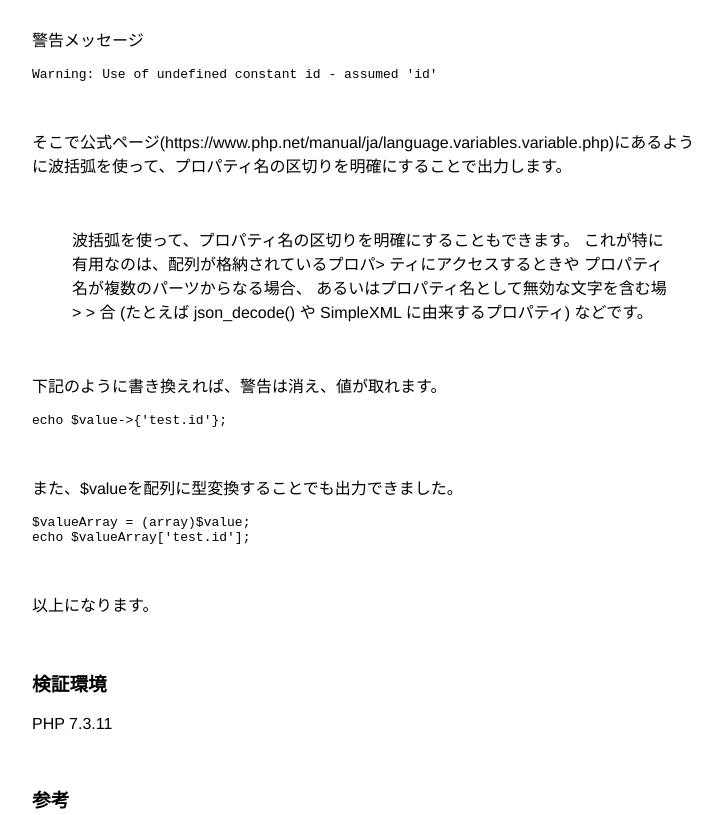
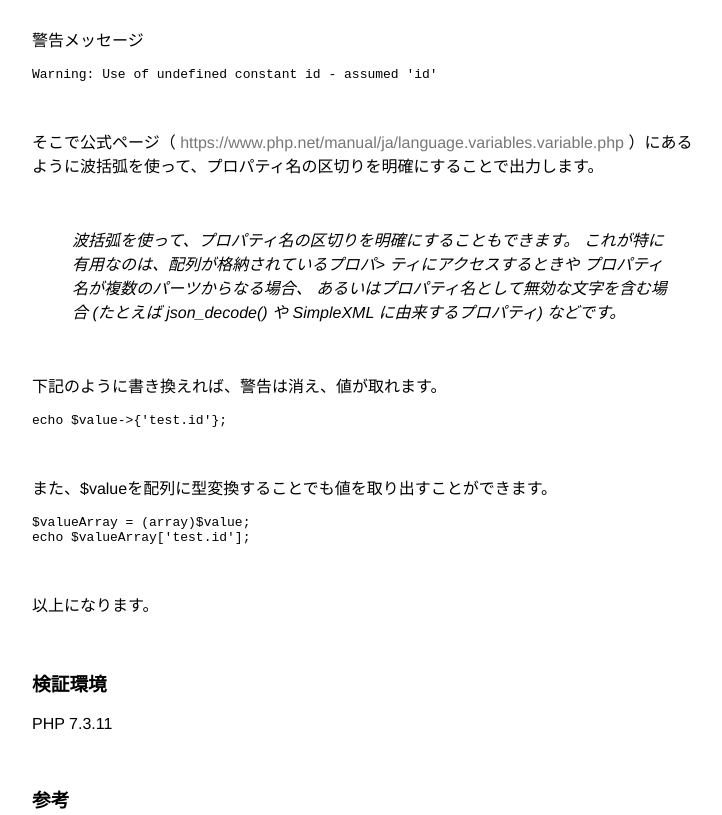
Before and after one commit to nobuhiroharada/nobuhiroharada_com, a Gatsby site: page /blog/2020-06-05-php-how-to-escape-special-chara-in-key-of-object in a window 1280 px wide. Shown: the part 660-1475 px from the top of the page, without its empty margins (233-955 px from the left). Built offline with nearby package versions, Linux system fonts and the light colour scheme; Gatsby itself is replaced by a stand-in of ours; some packages are replaced by stand-ins of ours; code samples lack their colours.

Commit message:
投稿修正:PHPのオブジェクトのキーに特殊文字が含まれていた場合の値の取り出し方
ブログ投稿テンプレ内のリンクのCSS修正

```diff
--- a/src/posts/2020-06-05-php-how-to-escape-special-chara-in-key-of-object/2020-06-05-php-how-to-escape-special-chara-in-key-of-object.md
+++ b/src/posts/2020-06-05-php-how-to-escape-special-chara-in-key-of-object/2020-06-05-php-how-to-escape-special-chara-in-key-of-object.md
@@ -18,11 +18,11 @@ PHPのオブジェクトのキーにドットなど特殊文字が含まれて
 
 <br />
 
-そこで公式ページ(https://www.php.net/manual/ja/language.variables.variable.php)にあるように波括弧を使って、プロパティ名の区切りを明確にすることで出力します。
+そこで公式ページ（ https://www.php.net/manual/ja/language.variables.variable.php ）にあるように波括弧を使って、プロパティ名の区切りを明確にすることで出力します。
 
 <br />
 
-> 波括弧を使って、プロパティ名の区切りを明確にすることもできます。 これが特に有用なのは、配列が格納されているプロパ> ティにアクセスするときや プロパティ名が複数のパーツからなる場合、 あるいはプロパティ名として無効な文字を含む場> > 合 (たとえば json_decode() や SimpleXML に由来するプロパティ) などです。
+> *波括弧を使って、プロパティ名の区切りを明確にすることもできます。 これが特に有用なのは、配列が格納されているプロパ> ティにアクセスするときや プロパティ名が複数のパーツからなる場合、 あるいはプロパティ名として無効な文字を含む場合 (たとえば json_decode() や SimpleXML に由来するプロパティ) などです。*
 
 <br />
 
@@ -32,7 +32,7 @@ PHPのオブジェクトのキーにドットなど特殊文字が含まれて
 
 <br />
 
-また、$valueを配列に型変換することでも出力できました。
+また、$valueを配列に型変換することでも値を取り出すことができます。
 
     $valueArray = (array)$value;
     echo $valueArray['test.id'];
--- a/src/templates/blogPost.module.scss
+++ b/src/templates/blogPost.module.scss
@@ -1,3 +1,11 @@
+a {
+	color: #777777;
+}
+
+p > a:hover {
+	text-decoration: underline;
+}
+
 .content {
 	width: 90%;
 }
```
